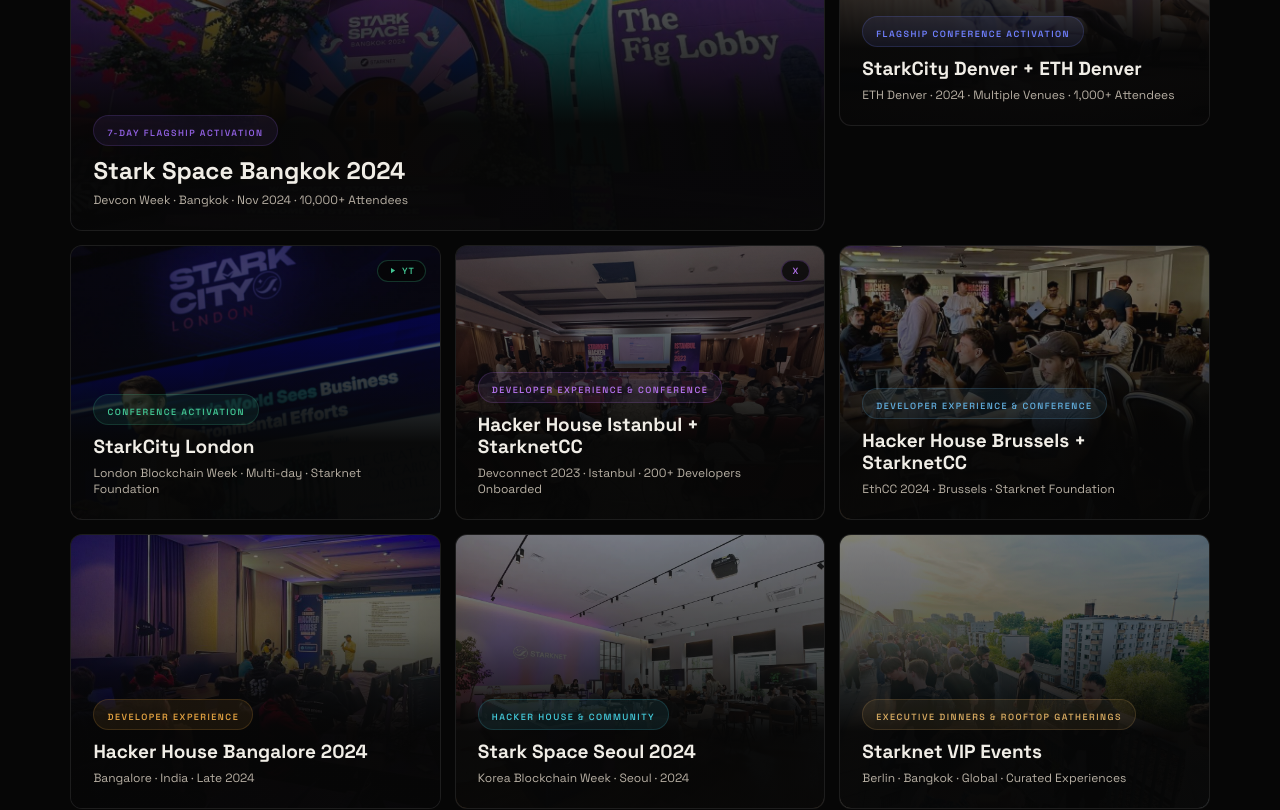
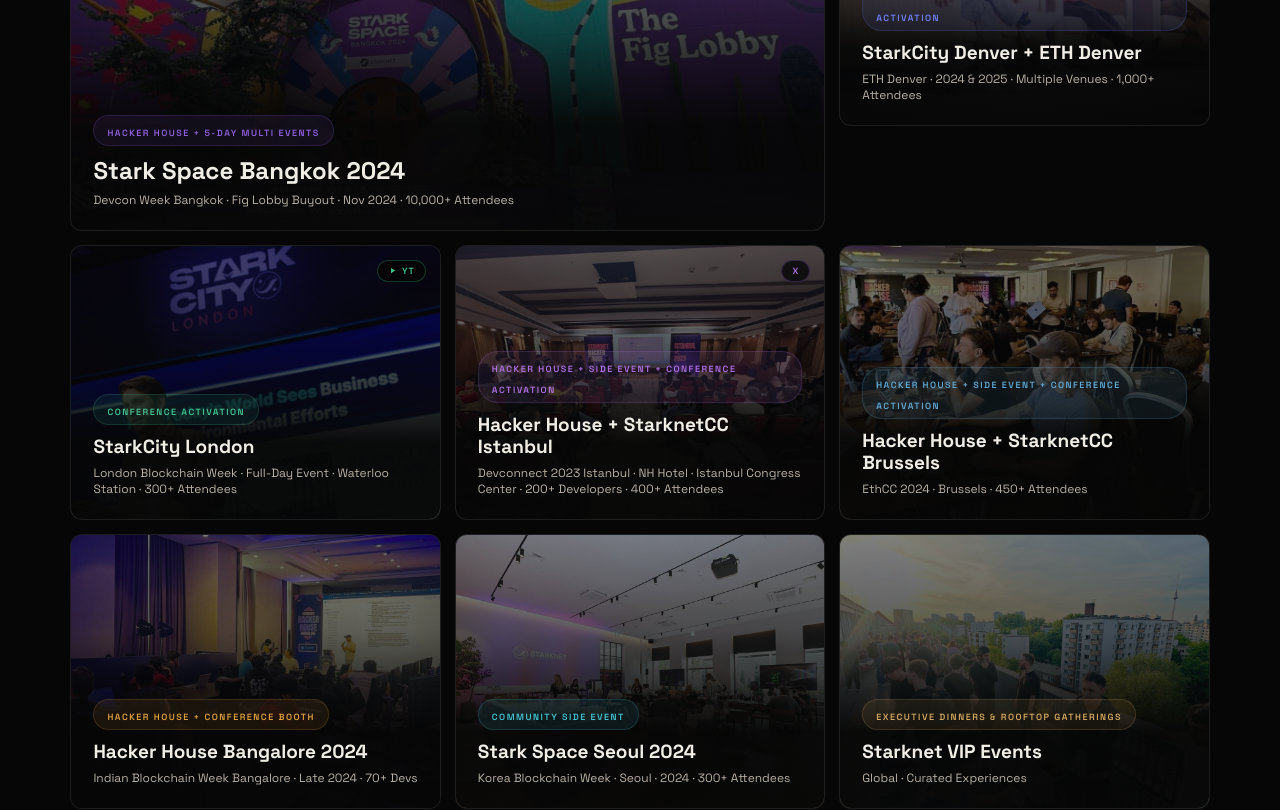
Before and after one commit to teamgurkha/akash-portfolio, a React (Vite) app in the folder akash-portfolio/: page / in a window 1280 px wide. Shown: the part 2380-3190 px from the top of the page. Built offline with nearby package versions, Linux system fonts and the light colour scheme.

Commit message:
Update App.jsx

```diff
--- a/akash-portfolio/src/App.jsx
+++ b/akash-portfolio/src/App.jsx
@@ -304,19 +304,19 @@
   const events = [
     {
       id: 'bkk', wide: true,
-      title: 'Stark Space Bangkok 2024', tag: '7-Day Flagship Activation',
-      meta: 'Devcon Week · Bangkok · Nov 2024 · 10,000+ Attendees',
+      title: 'Stark Space Bangkok 2024', tag: 'Hacker House + 5-Day Multi Events',
+      meta: 'Devcon Week Bangkok · Fig Lobby Buyout · Nov 2024 · 10,000+ Attendees',
       description: 'Seven-day flagship activation during Devcon week in Bangkok. Hacker House, developer workshops, VIP dinners, community parties, yoga & sport experiences, and a full hacker lounge — drawing 10,000+ attendees from the global ETH and Starknet ecosystem.',
-      photos: [`${IMG}/bangkok-entrance.jpg`, `${IMG}/bangkok-tunnel.jpg`, `${IMG}/bangkok-lobby.jpg`, `${IMG}/bangkok-cafe.jpg`, `${IMG}/bangkok-team.jpg`, `${IMG}/hackerhouse-bkk.jpg`, `${IMG}/bangkok-merch.jpg`, `${IMG}/bangkok-swag.jpg`],
+      photos: [`${IMG}/bangkok-entrance.jpg`, `${IMG}/bangkok-tunnel.jpg`, `${IMG}/bangkok-lobby.jpg`, `${IMG}/bangkok-cafe.jpg`, `${IMG}/bangkok-team.jpg`, `${IMG}/hackerhouse-bkk.jpg`],
       youtube: [{ id: 'kTbc6aMQWRM', label: 'Bangkok Hacker House — Official Recap' }],
       twitter: [{ url: 'https://twitter.com/_SDAV/status/1856586241858269497', label: 'Yoga Event (Community)' }],
       accent: '#9060e0', icon: '⬡',
     },
     {
       id: 'denver', wide: false,
-      title: 'StarkCity Denver + ETH Denver', tag: 'Flagship Conference Activation',
-      meta: 'ETH Denver · 2024 · Multiple Venues · 1,000+ Attendees',
-      description: 'Large-scale activation at ETH Denver 2024 — multiple venues, speakers, sponsors, workshops, and community programming. Preceded by the Denver Hacker House.',
+      title: 'StarkCity Denver + ETH Denver', tag: 'Hacker House + Side Event + Conference Activation',
+      meta: 'ETH Denver · 2024 & 2025 · Multiple Venues · 1,000+ Attendees',
+      description: 'Large-scale activation at ETH Denver 2024 — multiple venues, booth management, speakers, sponsors, workshops, and community programming. Preceded by the Denver Hacker House.',
       photos: [`${IMG}/denver-panel.jpg`, `${IMG}/denver-crowd.jpg`, `${IMG}/denver-fireside.jpg`, `${IMG}/denver-hackerhouse-sign.jpg`, `${IMG}/denver-hackerhouse-coding.jpg`],
       youtube: [
         { id: 'rPJwyUlp2ik', label: 'StarkCity Denver — Conference Recap' },
@@ -328,7 +328,7 @@
     {
       id: 'london', wide: false,
       title: 'StarkCity London', tag: 'Conference Activation',
-      meta: 'London Blockchain Week · Multi-day · Starknet Foundation',
+      meta: 'London Blockchain Week · Full-Day Event · Waterloo Station · 300+ Attendees',
       description: "Starknet's conference presence during London Blockchain Week — workshops, ecosystem panels, and community gatherings bringing together builders across the UK and Europe.",
       photos: [`${IMG}/london-speaker.jpg`, `${IMG}/london-talk.jpg`, `${IMG}/london-panel.jpg`, `${IMG}/london-crowd.jpg`, `${IMG}/london-venue.jpg`, `${IMG}/london-pub.jpg`],
       youtube: [{ id: 'oF3D76e1mS0', label: 'StarkCity London — Official Recap' }],
@@ -337,8 +337,8 @@
     },
     {
       id: 'istanbul', wide: false,
-      title: 'Hacker House Istanbul + StarknetCC', tag: 'Developer Experience & Conference',
-      meta: 'Devconnect 2023 · Istanbul · 200+ Developers Onboarded',
+      title: 'Hacker House + StarknetCC Istanbul', tag: 'Hacker House + Side Event + Conference Activation',
+      meta: 'Devconnect 2023 Istanbul · NH Hotel · Istanbul Congress Center · 200+ Developers · 400+ Attendees',
       description: 'Flagship Hacker House during Devconnect 2023. Onboarded 200+ developers into the Starknet ecosystem through hands-on workshops, mentorship, and collaborative building sessions. Followed by StarknetCC.',
       photos: [`${IMG}/istanbul-hackerhouse.jpg`, `${IMG}/istanbul-venue.jpg`],
       youtube: [],
@@ -350,33 +350,33 @@
     },
     {
       id: 'brussels', wide: false,
-      title: 'Hacker House Brussels + StarknetCC', tag: 'Developer Experience & Conference',
-      meta: 'EthCC 2024 · Brussels · Starknet Foundation',
+      title: 'Hacker House + StarknetCC Brussels', tag: 'Hacker House + Side Event + Conference Activation',
+      meta: 'EthCC 2024 · Brussels · 450+ Attendees',
       description: 'Multi-day Hacker House during EthCC in Brussels — connecting developers, builders, and ecosystem contributors through immersive programming and workshops. Followed by StarknetCC.',
       photos: [`${IMG}/brussels-hackerhouse.jpg`, `${IMG}/brussels-hackerhouse-talk.jpg`, `${IMG}/brussels-hackerhouse-mentor.jpg`, `${IMG}/brussels-workshop.jpg`, `${IMG}/brussels-conf-stage.jpg`, `${IMG}/brussels-conf-keynote.jpg`, `${IMG}/Brussels-Ethcc.jpg`],
       youtube: [], twitter: [], accent: '#60aad8', icon: '◆',
     },
     {
       id: 'bangalore', wide: false,
-      title: 'Hacker House Bangalore 2024', tag: 'Developer Experience',
-      meta: 'Bangalore · India · Late 2024',
+      title: 'Hacker House Bangalore 2024', tag: 'Hacker House + Conference Booth',
+      meta: 'Indian Blockchain Week Bangalore · Late 2024 · 70+ Devs',
       description: "Hacker House in Bangalore at the end of 2024 — bringing the Starknet developer experience to India's thriving tech hub. Hands-on coding sessions, technical talks, and mentorship connecting local builders with the global ecosystem.",
       photos: [`${IMG}/bangalore-hackerhouse-talk.jpg`, `${IMG}/bangalore-hackerhouse-coding.jpg`, `${IMG}/bangalore-corridor.jpg`],
       youtube: [], twitter: [], accent: '#e0a040', icon: '⬢',
     },
     {
       id: 'seoul', wide: false,
-      title: 'Stark Space Seoul 2024', tag: 'Hacker House & Community',
-      meta: 'Korea Blockchain Week · Seoul · 2024',
-      description: 'Community-focused Hacker House during Korea Blockchain Week — bringing together Starknet developers, founders, and ecosystem partners for immersive collaboration. Featured creative activations including a custom Stark Space claw machine.',
+      title: 'Stark Space Seoul 2024', tag: 'Community Side Event',
+      meta: 'Korea Blockchain Week · Seoul · 2024 · 300+ Attendees',
+      description: 'Community-focused event during Korea Blockchain Week — bringing together Starknet developers, founders, and ecosystem partners for immersive collaboration. Featured creative activations such as AI music and a custom Stark Space claw machine.',
       photos: [`${IMG}/seoul-bar.jpg`, `${IMG}/seoul-claw.jpg`],
       youtube: [], twitter: [], accent: '#42c4d4', icon: '◈',
     },
     {
       id: 'berlin', wide: false,
       title: 'Starknet VIP Events', tag: 'Executive Dinners & Rooftop Gatherings',
-      meta: 'Berlin · Bangkok · Global · Curated Experiences',
-      description: 'Intimate executive dinners and exclusive rooftop gatherings for ecosystem leaders, investors, and core contributors — with the Berlin TV Tower as backdrop. White-glove hospitality instincts applied to Web3.',
+      meta: 'Global · Curated Experiences',
+      description: 'Intimate executive dinners and exclusive rooftop gatherings for ecosystem leaders, investors, and core contributors. White-glove hospitality instincts applied to Web3.',
       photos: [`${IMG}/berlin-rooftop-sunset-vip.jpg`, `${IMG}/berlin-rooftop-vip.jpg`, `${IMG}/berlin-flowers-vip.jpg`, `${IMG}/vip-rooftop-day.jpg`, `${IMG}/vip-dinner.jpg`, `${IMG}/bangkok-night-vip.jpg`],
       youtube: [], twitter: [], accent: '#d4a860', icon: '◆',
     },
@@ -394,7 +394,7 @@
       id: 'merch', wide: false,
       title: 'Branded Merchandise Program', tag: 'Brand Activation',
       meta: '15,000+ Items · Globally Curated & Delivered',
-      description: 'Designed, sourced, and delivered 15,000+ branded merchandise items across global events. From custom incense sticks in Bangkok to a branded claw machine in Seoul — every item a deliberate brand touchpoint.',
+      description: 'Designed, sourced, and delivered 15,000+ branded merchandise items across global events. From custom incense sticks, glasses, and clothing to LED screens in Bangkok and a branded fan in Seoul — every item a deliberate brand touchpoint.',
       photos: [`${IMG}/merch-hoodie.jpg`, `${IMG}/bangkok-merch.jpg`, `${IMG}/bangkok-swag.jpg`],
       youtube: [],
       twitter: [{ url: 'https://twitter.com/ChadWestTweets/status/1855849509412389121', label: 'Merch (Community Reaction)' }],
```
